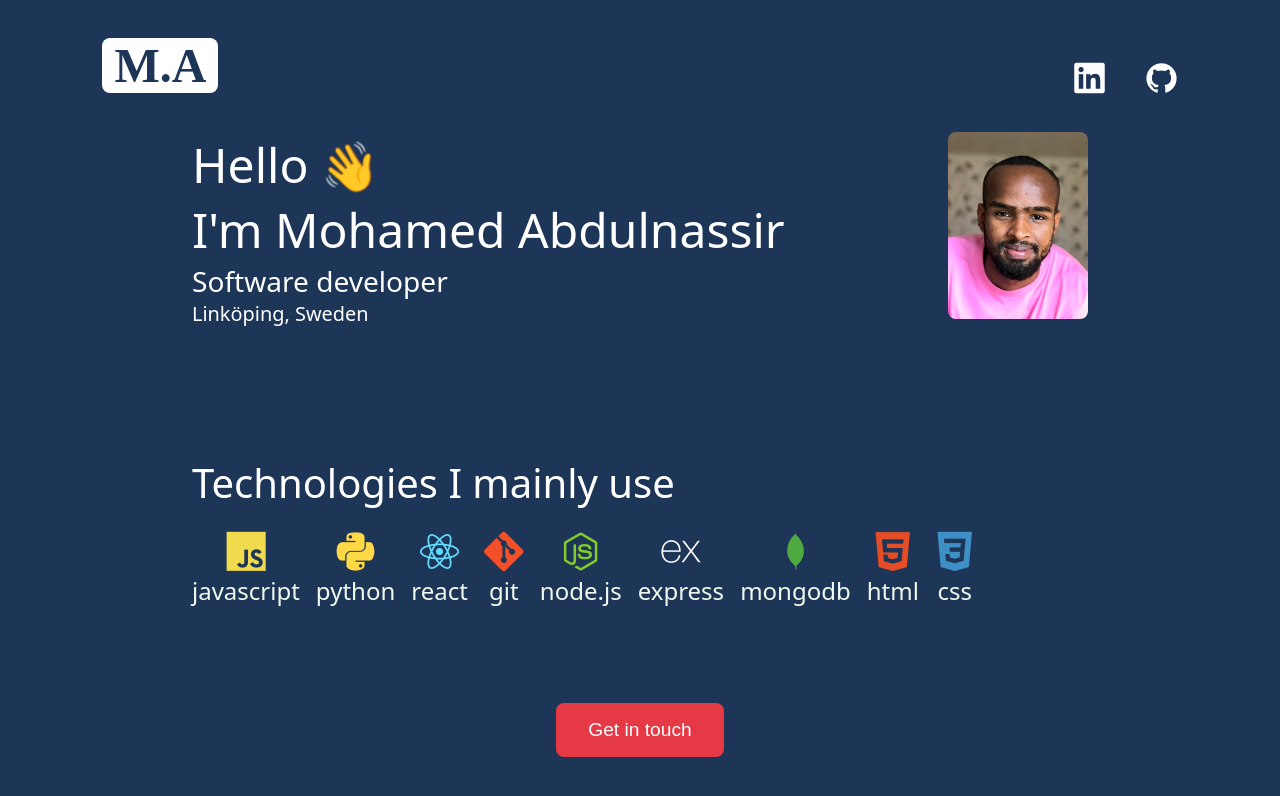
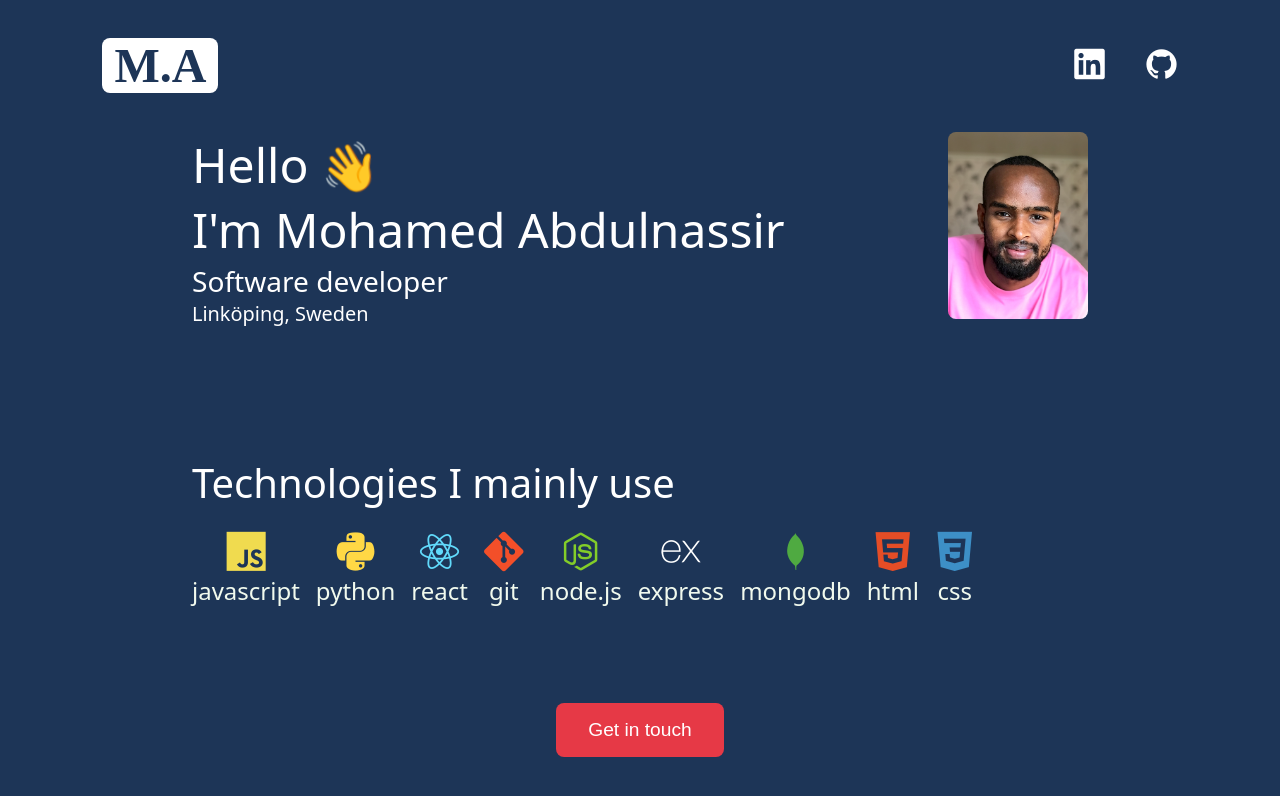
Before and after one commit to moeabdulnas/mohamedabdulnassir, a React (Create React App) app in the folder app/: page / in a window 1280 px wide. Shown: the top 796 px of the page. Built offline with nearby package versions, Linux system fonts and the light colour scheme; a web font is replaced by a local one.

Commit message:
Vertical align links and theme.

```diff
--- a/app/public/index.html
+++ b/app/public/index.html
@@ -4,7 +4,7 @@
     <meta charset="utf-8" />
     <link rel="icon" href="%PUBLIC_URL%/favicon.ico" />
     <meta name="viewport" content="width=device-width, initial-scale=1" />
-    <meta name="theme-color" content="#000000" />
+    <meta name="theme-color" content="#1D3557" />
     <meta
       name="description"
       content="Mohamed Abdulnassir, software developer. Based in Linköping, Sweden."
--- a/app/src/App.css
+++ b/app/src/App.css
@@ -27,6 +27,8 @@ img {
 
 
 /* Styling */
+
+/*Header styling*/
 body {
   background-color: #1D3557;
   font-family: system-ui, "Segoe UI", "Roboto", Helvetica, Arial, sans-serif, "Apple Color Emoji", "Segoe UI Emoji", "Segoe UI Symbol";
@@ -37,6 +39,7 @@ body {
   display: flex;
   justify-content: space-between;
   margin: 3% 8%;
+  vertical-align: middle;
 }
 
 #m {
@@ -59,12 +62,16 @@ a {
   text-decoration: none;
 }
 
+.links {
+  display: flex;
+  align-items: center;
+}
+
 .header-icon{
   font-size: 2rem;
-  position: relative;
-  top: 24px;
 }
-/*Restyling*/
+
+/*Container styling*/
 .container {
   width: min(70vw, 90%);
   margin: 0 auto;
@@ -119,7 +126,7 @@ img {
   100% { transform: rotate( 0.0deg) }
 }
 
-
+/* Tech container styling */
 .techContainer {
   margin-top: 8rem;
   /* position: absolute; */
```
